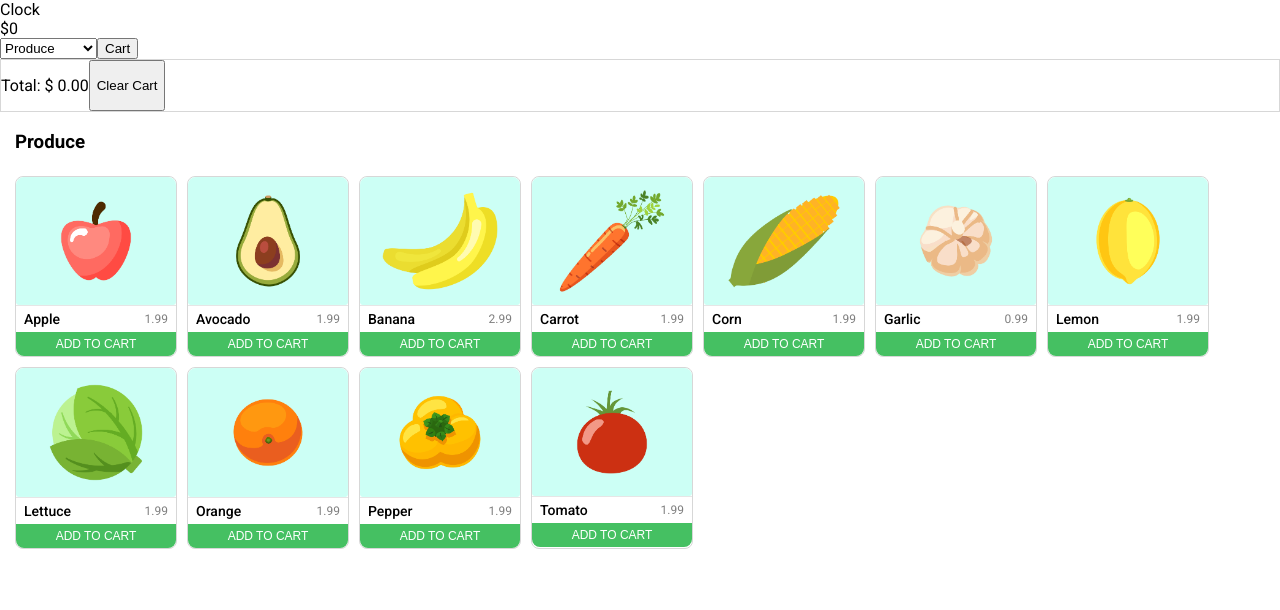
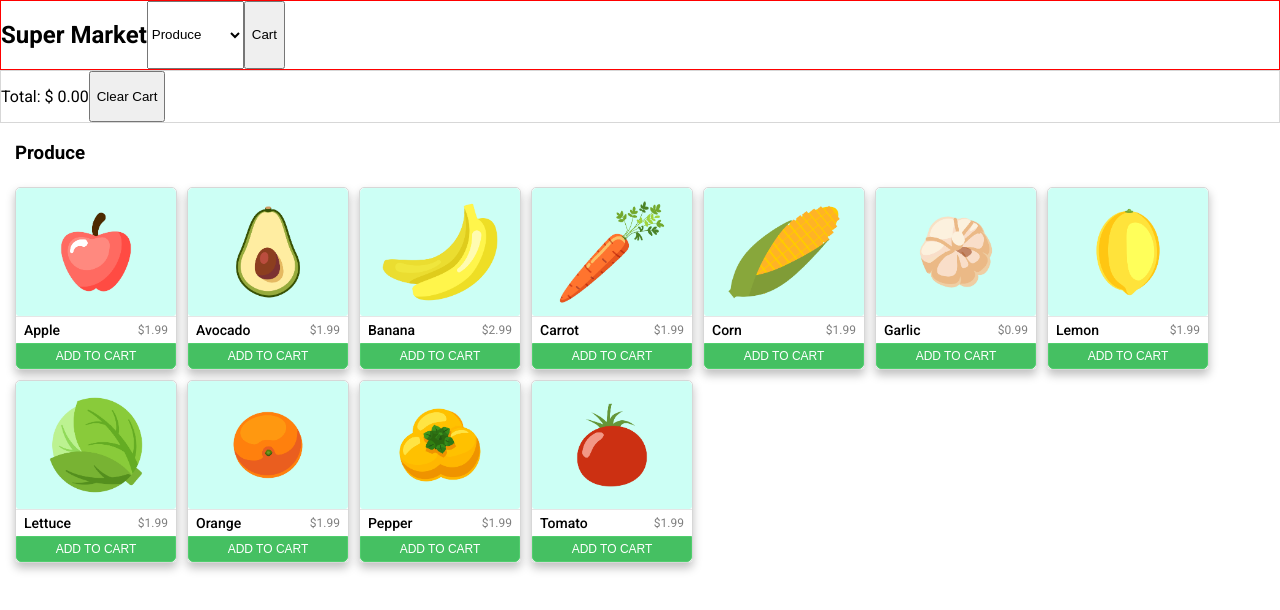
Before and after one commit to whlong1/reactville, a React (Create React App) app: page / in a window 1280 px wide. Shown: the top 610 px of the page. Built offline with nearby package versions, Linux system fonts and the light colour scheme.

Commit message:
clean up components, remove unused functionality

```diff
--- a/src/App.jsx
+++ b/src/App.jsx
@@ -22,7 +22,7 @@ const App = () => {
 
   return (
     <main>
-      <Nav cash={cash} setCash={setCash} />
+      {/* <Nav cash={cash} setCash={setCash} /> */}
       <SuperMarket />
     </main>
   )
--- a/src/SuperMarket/Product.jsx
+++ b/src/SuperMarket/Product.jsx
@@ -9,7 +9,7 @@ const Product = (props) => {
       <section>
         <span>
           <p id="product-name">{props.product.name}</p>
-          <p id="product-price">{props.product.price}</p>
+          <p id="product-price">${props.product.price}</p>
         </span>
         <button onClick={() => props.addToCart(props.product)}>ADD TO CART</button>
       </section>
--- a/src/SuperMarket/SuperMarket.jsx
+++ b/src/SuperMarket/SuperMarket.jsx
@@ -1,21 +1,17 @@
 import './styles/style.css'
-
 import { useState } from 'react'
 
 // Components
 import Cart from './Cart'
-import NewProduct from './NewProduct'
 import CategoryMenu from './CategoryMenu'
 import DisplayProducts from './DisplayProducts'
 
 // Data
-import { productData } from './modules/data'
-
+import { products } from './modules/data'
 
 const SuperMarket = () => {
   const [cart, setCart] = useState([])
   const [toggleCart, setToggleCart] = useState(true)
-  const [products, setProducts] = useState(productData)
   const [productCategory, setProductCategory] = useState('Produce')
 
   const addToCart = (item) => {
@@ -36,7 +32,8 @@ const SuperMarket = () => {
 
   return (
     <div className="super-market">
-      <nav className="market-nav">
+      <nav>
+        <h1>Super Market</h1>
         <CategoryMenu products={products} setProductCategory={setProductCategory} />
         <button onClick={() => setToggleCart(!toggleCart)}>Cart</button>
       </nav>
@@ -50,8 +47,6 @@ const SuperMarket = () => {
         addToCart={addToCart}
         productCategory={productCategory}
       />
-
-      {/* <NewProduct products={products} /> */}
     </div>
   )
 }
--- a/src/SuperMarket/modules/data.js
+++ b/src/SuperMarket/modules/data.js
@@ -29,8 +29,7 @@ import Steak from '../assets/Steak.png'
 import Tomato from '../assets/Tomato.png'
 import Wine from '../assets/Wine.png'
 
-
-export const productData = [
+export const products = [
   {
     id: 0,
     name: 'Apple',
--- a/src/SuperMarket/styles/style.css
+++ b/src/SuperMarket/styles/style.css
@@ -2,8 +2,9 @@
   height: 100vh;
 }
 
-.market-nav {
+.super-market nav {
   display: flex;
+  border: 1px solid red;
 }
 
 .cart-container {
@@ -29,26 +30,30 @@
 }
 
 .product-card {
+  display: flex;
+  border-radius: 5px;
+  flex-direction: column;
   margin: 5px 10px 5px 0px;
-  display: flex;
-  flex-direction: column;
-  border-radius: 8px;
   border: 1px solid rgb(215, 215, 215);
+  box-shadow: 0px 5px 10px 0px rgba(0,0,0,0.25);
+  -webkit-box-shadow: 0px 5px 10px 0px rgba(0,0,0,0.25);
 }
 
 .product-card img {
   width: 160px;
-  border-radius: 8px 8px 0px 0px;
+  border-radius: 5px 5px 0px 0px;
 }
 
 .product-card section {
   display: flex;
   flex-direction: column;
+  border-radius: 0px 0px 5px 5px;
 }
 
 .product-card span{
   display: flex;
   align-items: center;
+  background: white;
   padding: 5px 8px 5px 8px;
   justify-content: space-between;
   border-top: 1px solid rgb(230, 230, 230);
@@ -61,12 +66,12 @@
 .product-card button{
   margin: 0;
   padding: 5px;
-  border: none;
   color: white;
   font-size: 12px;
   font-weight: 500;
   background: #45C062;
-  border-radius: 0px 0px 8px 8px;
+  border: 1px solid #50ce6d;
+  border-radius: 0px 0px 5px 5px;
 }
 
 #product-name {
@@ -75,7 +80,7 @@
 }
 
 #product-price {
+  opacity: .5;
+  font-size: 12px;
   font-weight: 400;
-  font-size: 12px;
-  opacity: .5;
 }
```
Also changed, not shown: 1 other file (tests, documents, lock files or other folders).
